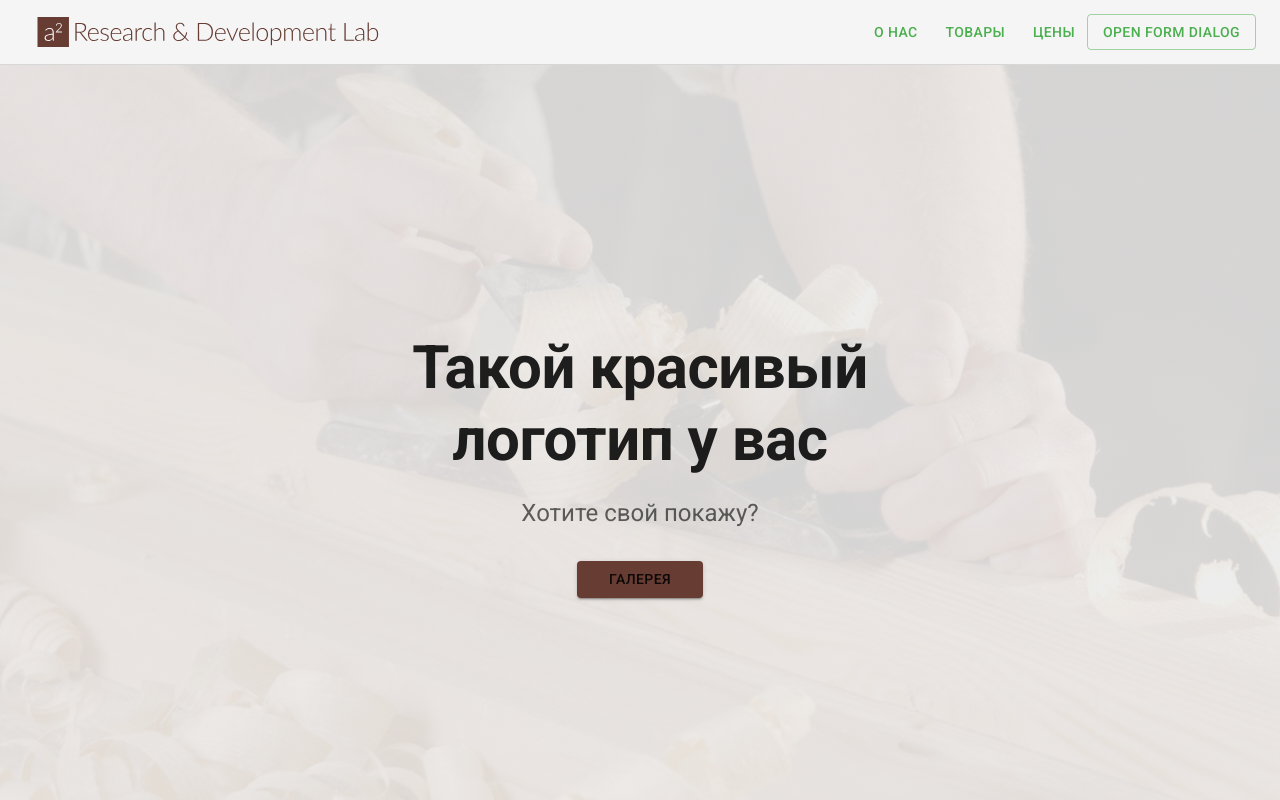
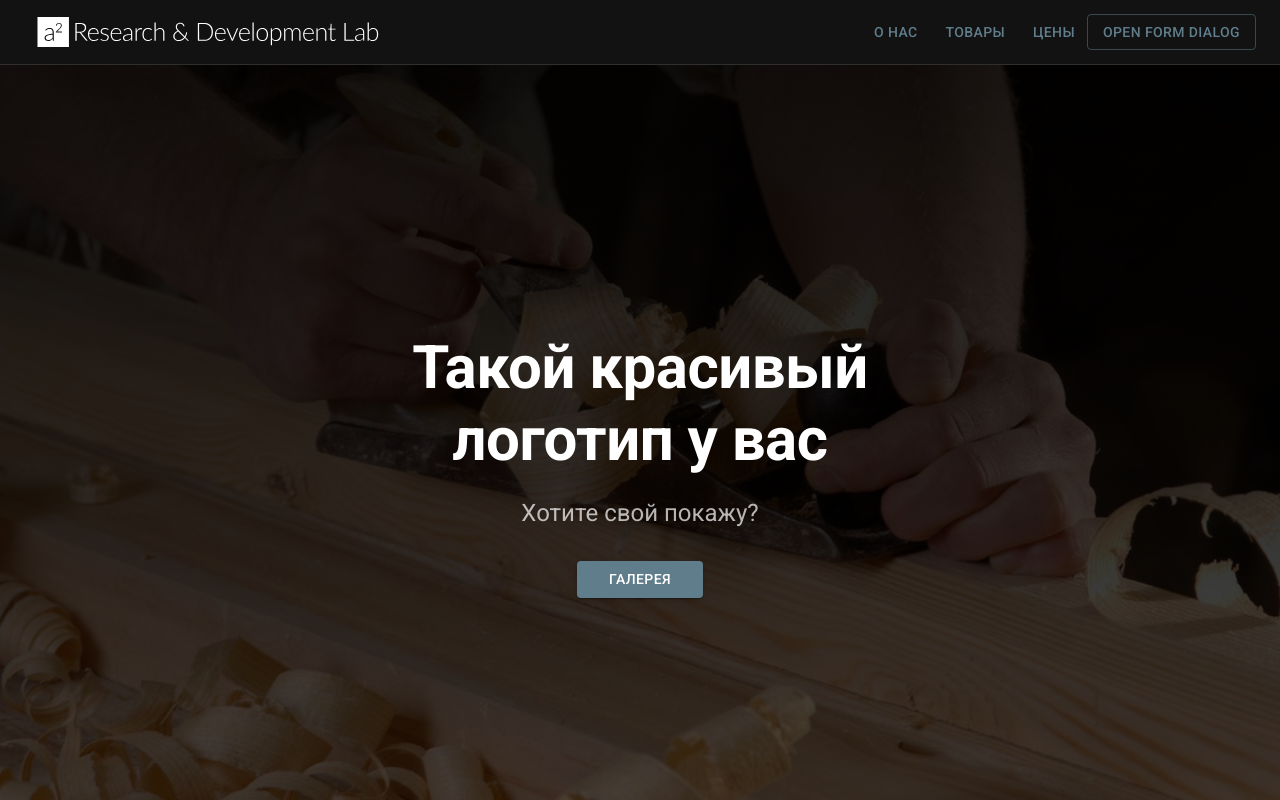
Before and after one commit to coprocoder/Dr.Khimich, a React (Create React App) app: page /#/ in a window 1280 px wide. Shown: the top 800 px of the page. Built offline with nearby package versions, Linux system fonts and the light colour scheme.

Commit message:
dark theme

```diff
--- a/src/App.js
+++ b/src/App.js
@@ -3,13 +3,14 @@ import PageHeader from './components/header'
 import PageFooter from './components/footer'
 
 import { createTheme, ThemeProvider } from '@mui/material/styles'
-import { green, purple } from '@mui/material/colors'
+import { green, grey, blueGrey } from '@mui/material/colors'
 import Router from './router'
 
 const theme = createTheme({
   palette: {
-    primary: green,
-    secondary: purple
+    mode: 'dark',
+    primary: blueGrey,
+    secondary: green
   }
 })
 
--- a/src/assets/styles/Text.scss
+++ b/src/assets/styles/Text.scss
@@ -7,7 +7,6 @@ body {
     font-family: "Roboto", sans-serif;
     font-weight: 300;
     line-height: 1.5;
-    color: var(--textPrimary);
 }
 
 h1 {
--- a/src/assets/styles/index.scss
+++ b/src/assets/styles/index.scss
@@ -2,82 +2,18 @@
     --primary: hsl(10, 33%, 30%);
     --primarySecond: hsl(10, 33%, 50%);
 
-    --bgPrimary: rgba(245, 245, 245);
-    --darkWhite: rgba(235, 235, 235);
     --darkWhiteTransparent: rgba(235, 235, 235, 0.9);
-    --lightGray: rgba(215, 215, 215);
-    --coldGray: rgba(190, 190, 190);
-    --gray: rgba(160, 160, 160);
-    --grayTransparent: rgba(160, 160, 160, 0.9);
-    --darkGray: rgb(130, 130, 130);
-    --coldBlack: rgb(90, 90, 90);
+    --gray: rgb(160, 160, 160);
 
-    --textPrimary: rgb(40, 40, 40);
-    --textInverse: rgba(240, 240, 240);
-
-    // Aldenta (not used)
-
-    //--bs-blue: #0d6efd;
-    //--bs-indigo: #6610f2;
-    //--bs-purple: #6f42c1;
-    //--bs-pink: #d63384;
-    //--bs-red: #dc3545;
-    //--bs-orange: #fd7e14;
-    //--bs-yellow: #ffc107;
-    //--bs-green: #198754;
-    //--bs-teal: #20c997;
-    //--bs-cyan: #0dcaf0;
-    //--bs-white: #fff;
-    //--bs-gray: #6c757d;
-    //--bs-gray-dark: #343a40;
-    //--bs-gray-100: #f8f9fa;
-    //--bs-gray-200: #e9ecef;
-    //--bs-gray-300: #dee2e6;
-    //--bs-gray-400: #ced4da;
-    //--bs-gray-500: #adb5bd;
-    //--bs-gray-600: #6c757d;
-    //--bs-gray-700: #495057;
-    //--bs-gray-800: #343a40;
-    //--bs-gray-900: #212529;
-    //--bs-primary: #0d6efd;
-    //--bs-secondary: #6c757d;
-    //--bs-success: #198754;
-    //--bs-info: #0dcaf0;
-    //--bs-warning: #ffc107;
-    //--bs-danger: #dc3545;
-    //--bs-light: #f8f9fa;
-    //--bs-dark: #212529;
-    //--bs-primary-rgb: rgb(13, 110, 253);
-    //--bs-secondary-rgb: rgb( 108, 117, 125);
-    //--bs-success-rgb: rgb( 25, 135, 84);
-    //--bs-info-rgb: rgb( 13, 202, 240);
-    //--bs-warning-rgb: rgb( 255, 193, 7);
-    //--bs-danger-rgb: rgb( 220, 53, 69);
-    //--bs-light-rgb: rgb( 248, 249, 250);
-    //--bs-dark-rgb: rgb( 33, 37, 41);
-    //--bs-white-rgb: rgb( 255, 255, 255);
-    //--bs-black-rgb: rgb( 0, 0, 0);
-    //--bs-body-color-rgb: rgb( 33, 37, 41);
-    //--bs-body-bg-rgb: rgb( 255, 255, 255);
-    //--bs-font-sans-serif: system-ui, -apple-system, "Segoe UI", Roboto, "Helvetica Neue", Arial, "Noto Sans", "Liberation Sans", sans-serif, "Apple Color Emoji", "Segoe UI Emoji", "Segoe UI Symbol", "Noto Color Emoji";
-    //--bs-font-monospace: SFMono-Regular, Menlo, Monaco, Consolas, "Liberation Mono", "Courier New", monospace;
-    //--bs-gradient: linear-gradient(180deg, rgba(255, 255, 255, 0.15), rgba(255, 255, 255, 0));
-    //--bs-body-font-family: var(--bs-font-sans-serif);
-    //--bs-body-font-size: 1rem;
-    //--bs-body-font-weight: 400;
-    //--bs-body-line-height: 1.5;
-    //--bs-body-color: #212529;
-    //--bs-body-bg: #fff;
+    --black7: rgba(0,0,0,.7);
+    --black9: rgba(0,0,0,.9);
 }
 
 html,
 body {
-    background-color: var(--bgPrimary);
+    background-color: var(--black9);
     margin: 0;
     overscroll-behavior: none;
-    * {
-        color: var(--textPrimary);
-    }
 }
 
 body {
@@ -95,7 +31,7 @@ body {
     background: transparent;
 }
 ::-webkit-scrollbar-thumb {
-    background: var(--grayTransparent);
+    background: color-mix(in srgb, var(--gray), transparent 90%);
     border-radius: 4px;
 }
 ::-webkit-scrollbar-thumb:hover {
--- /dev/null
+++ b/src/components/Kit/shadow.js
@@ -0,0 +1,19 @@
+import React from 'react'
+
+const Shadow = ({ children }) => {
+  return (
+    <div style={{ position: 'relative' }}>
+      {children}
+      <div style={{
+        background: `linear-gradient(rgba(0,0,0,.3), rgba(0,0,0,.3))`,
+        width: '100%',
+        height: '100%',
+        position: 'absolute',
+        top: 0,
+        pointerEvents: 'none'
+      }} />
+    </div>
+  )
+}
+
+export default Shadow
--- a/src/components/feedback/feedbackWidget.js
+++ b/src/components/feedback/feedbackWidget.js
@@ -8,8 +8,8 @@ import './feedback.scss'
 export default function FeedbackWidget() {
   return (
     <Box className={'feedbackForm'} sx={{
-      padding: 4, background: '#5ca649', position: 'sticky', top: 20,
-      minWidth: 300, borderRadius: 2, textAlign: 'center'
+      padding: 4, position: 'sticky', top: 20, minWidth: 300, borderRadius: 2, textAlign: 'center',
+      bgcolor: 'divider'
     }}>
       <Typography variant={'h3'} sx={{ marginBottom: 2 }}>Запись на консультацию</Typography>
       <Typography sx={{ marginBottom: 2 }}>Укажите свои данные, мы перезвоним и подберём для вас удобное время приёма.
@@ -20,7 +20,7 @@ export default function FeedbackWidget() {
       </Box>
       <Box sx={{ display: 'flex', alignItems: 'flex-end' }}>
         <LocalPhoneOutlinedIcon sx={{ color: 'action.active', mr: 1, my: 0.5 }} />
-        <TextField  id='test' label='Телефон' fullWidth variant='standard' sx={{ mt: 2 }} />
+        <TextField id='test' label='Телефон' fullWidth variant='standard' sx={{ mt: 2 }} />
       </Box>
 
       <Box sx={{ textAlign: 'left', display: 'flex', mt: 4 }}>
--- a/src/components/header/header.scss
+++ b/src/components/header/header.scss
@@ -5,7 +5,7 @@
   svg {
     height: 100%;
     width: auto;
-    fill: var(--primary);
+    fill: white;
   }
 }
 
--- a/src/components/map/map.js
+++ b/src/components/map/map.js
@@ -1,5 +1,7 @@
 import React, { useRef } from 'react'
 import { YMaps, Map, Placemark } from '@pbe/react-yandex-maps'
+import { Box } from '@mui/material'
+import Shadow from '../Kit/shadow'
 
 const API_KEY = '50918224-0c7c-4126-a2eb-9d6a58a1af7b'
 const center = [56.015777, 92.847946]
@@ -8,6 +10,7 @@ const YandexMap = () => {
   const mapRef = useRef()
 
   return (
+    <Shadow>
       <YMaps
         query={{
           load: 'package.full',
@@ -27,8 +30,8 @@ const YandexMap = () => {
           <Placemark
             onClick={() => {
               // const url = 'https://yandex.ru/maps/org/stomkompleks/1000819788/?utm_medium=mapframe&utm_source=maps';
-            const url = 'https://2gis.ru/krasnoyarsk/firm/985690699504671';
-            window.open(url, '_blank');
+              const url = 'https://2gis.ru/krasnoyarsk/firm/985690699504671'
+              window.open(url, '_blank')
             }}
             defaultGeometry={center}
             options={{
@@ -39,6 +42,7 @@ const YandexMap = () => {
           />
         </Map>
       </YMaps>
+    </Shadow>
   )
 }
 
--- a/src/pages/home/intro.js
+++ b/src/pages/home/intro.js
@@ -3,7 +3,8 @@ import {Button, Container, Typography} from "@mui/material";
 
 const HomeIntro = () => {
   const bgGradient = [
-    "linear-gradient(var(--darkWhiteTransparent), var(--darkWhiteTransparent))",
+    `linear-gradient(rgba(0,0,0,.9), rgba(0,0,0,.7))`,
+    // `linear-gradient(var(----black9), var(----black7)`,
   ].join(",");
 
   return (
@@ -33,42 +34,26 @@ const HomeIntroBody = () => {
       disableGutters
       maxWidth="sm"
       component="main"
-      sx={{
-        py: 6,
-        px: 2,
-        textAlign: "center",
-      }}
+      sx={{ py: 6, px: 2, textAlign: "center" }}
     >
       <Typography
         component="h1"
         variant="h2"
-        align="center"
         color="text.primary"
         gutterBottom
-        sx={{
-          fontWeight: "bold",
-        }}
+        sx={{ fontWeight: "bold" }}
       >
         Такой красивый логотип у вас
       </Typography>
       <Typography
         variant="h5"
-        align="center"
         color="text.secondary"
-        component="p"
       >
         Хотите свой покажу?
       </Typography>
-      <Button
-        href="#/products"
-        variant="contained"
-        sx={{
-          mt: 4,
-          px: 4,
-          textAlign: "center",
-          background: "var(--primary)"
-        }}
-      >
+      <Button href="#/products" variant="contained"
+              // color={'secondary'}
+              sx={{ mt: 4, px : 4 }}>
         Галерея
       </Button>
     </Container>
--- a/src/pages/prices/index.js
+++ b/src/pages/prices/index.js
@@ -29,7 +29,7 @@ const PriceGallery = () => {
       </Stack>
       <Box className={'pricelist'}>
         <Box>
-          <List sx={{ flex: 1, width: '100%', bgcolor: 'background.paper', borderRadius: 2, padding: 4, minWidth: 500 }}>
+          <List sx={{ flex: 1, width: '100%', bgcolor: 'divider', borderRadius: 2, padding: 4, minWidth: 500 }}>
             <Typography variant={'h5'} sx={{ marginBottom: 2 }}>{selectedGroup?.groupName}</Typography>
             {selectedGroup?.itemList.map((item) => (
               <ListItem key={item.title} disableGutters
```
Also changed, not shown: src/setupTests.js (deleted, +0 -5 lines). Lines whose indentation alone changed are shown as unchanged.
